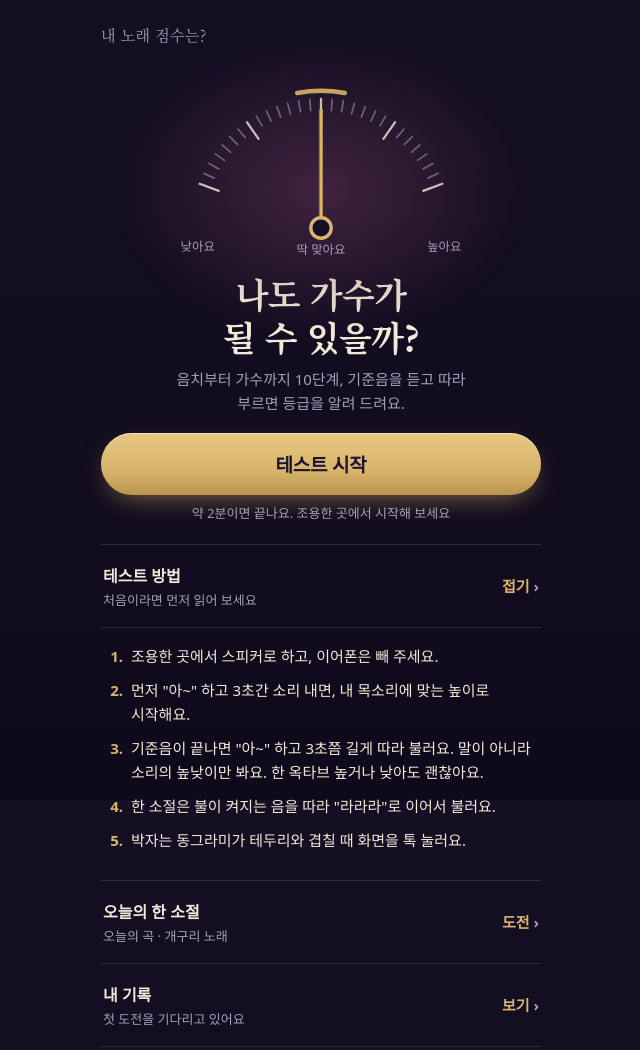
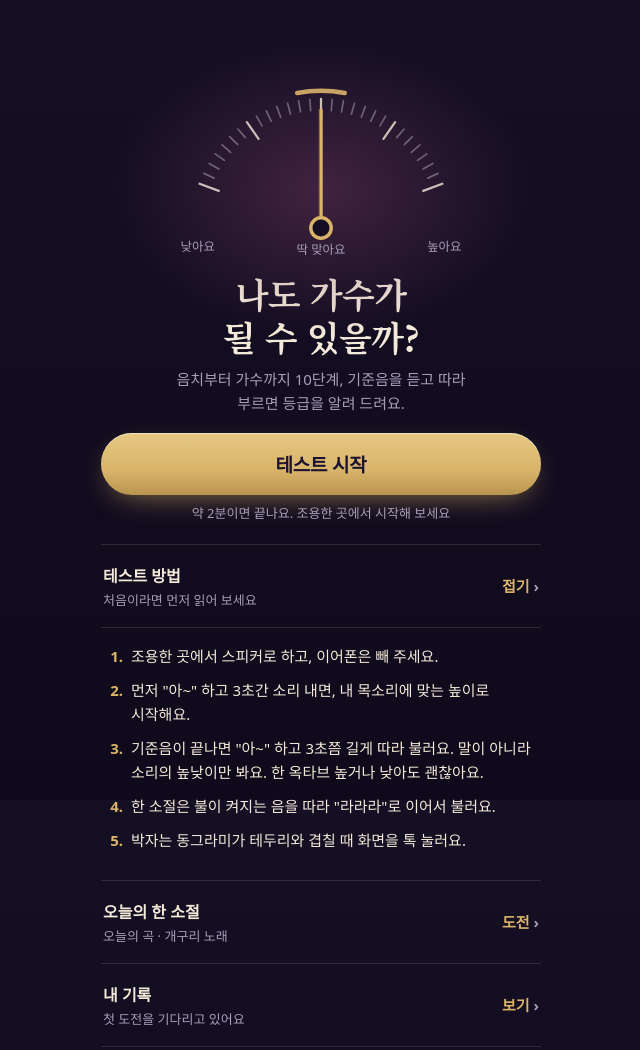
Before and after one commit to woonykorea-ctrl/woony-s-world, a plain HTML site: page pitch/index.html in a window 1280 px wide. Shown: the top 1050 px of the page, without its empty margins (319-959 px from the left). Drawn offline with Linux system fonts and the light colour scheme.

Commit message:
pitch: remove top brand label
Co-Authored-By: Claude Sonnet 5.5 <noreply@anthropic.com>
Claude-Session: https://claude.ai/code/session_01Ry9YpjCm4fGnEf9ndnwJkY

```diff
--- a/pitch/index.html
+++ b/pitch/index.html
@@ -33,7 +33,7 @@ h2{font-size:23px;margin:10px 0}
 .btn.cta{height:62px;font-size:19px;border-radius:999px;margin:18px 0 8px;letter-spacing:-.01em}
 
 /* 홈 */
-.topbar{display:flex;justify-content:space-between;align-items:center;min-height:32px}
+.topbar{display:flex;justify-content:flex-end;align-items:center;min-height:32px}
 .brand{font-family:var(--serif);font-size:15px;color:var(--mute);letter-spacing:.02em}
 .badge{padding:5px 12px;border-radius:999px;border:1px solid var(--line);color:var(--gold);font-size:13px;font-weight:700}
 .hero{position:relative;text-align:center;padding-top:8px}
@@ -147,7 +147,7 @@ h2{font-size:23px;margin:10px 0}
 <main id="app">
 
 <section id="scr-home" class="scr">
-  <div class="topbar"><span class="brand">내 노래 점수는?</span><span id="streak" class="badge" hidden></span></div>
+  <div class="topbar"><span id="streak" class="badge" hidden></span></div>
   <div class="hero">
     <svg class="dial" viewBox="0 0 300 176" role="img" aria-label="음정 튜너 다이얼">
       <g id="ticks"></g>
```
